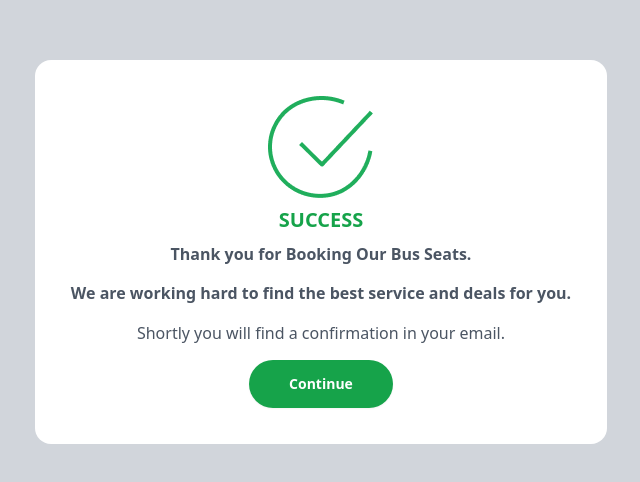
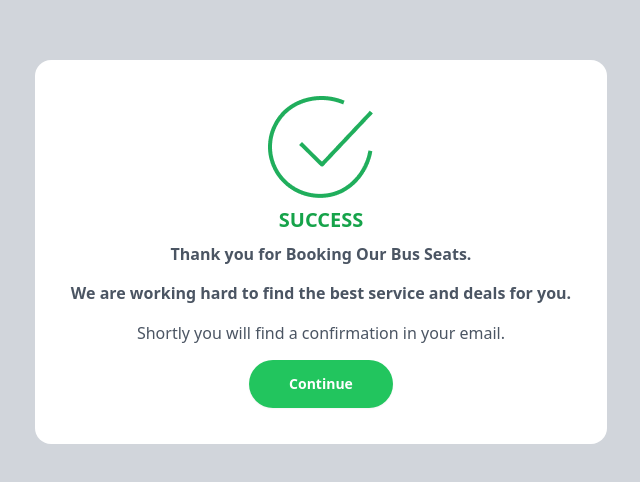
Before and after one commit to ashekgo/ph-assignment-5, a plain HTML site: page checkout.html in a window 1280 px wide. Shown: the part 148-630 px from the top of the page, without its empty margins (319-959 px from the left). Drawn offline with nearby package versions, Linux system fonts and the light colour scheme.

Commit message:
Finally reviewd

```diff
--- a/checkout.html
+++ b/checkout.html
@@ -24,7 +24,7 @@
                         <p class="text-gray-600 font-bold">We are working hard to find the best service and deals for you. </p>
                         <p class="text-gray-600">Shortly you will find a confirmation in your email.</p>
                       <div class="card-actions justify-end">
-                        <button class="btn bg-green-600 px-10 border-none rounded-full text-white"><a href="./index.html">Continue</a></button>
+                        <button class="btn bg-green-500 hover:bg-green-400 px-10 border-none rounded-full text-white"><a href="./index.html">Continue</a></button>
                       </div>
                     </div>
                 </div>
```
